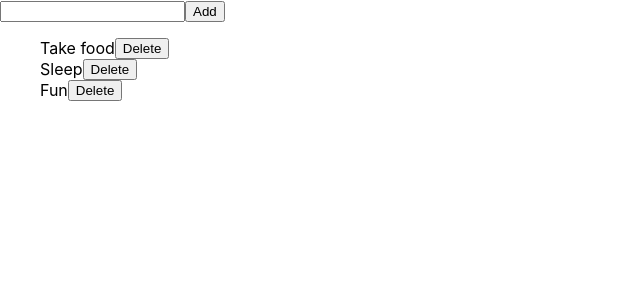
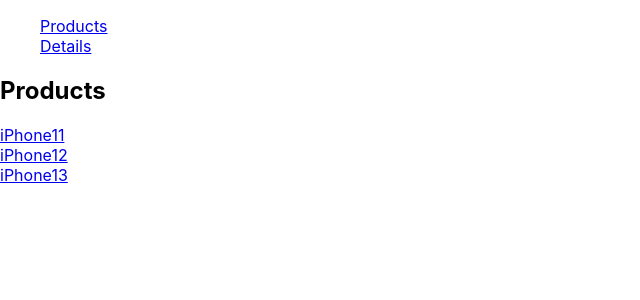
Before and after one commit to VarunChoudhary7/React, a React (Create React App) app in the folder myapp/: page / in a window 1280 px wide. Shown: the top 300 px of the page, without its empty margins (0-640 px from the left). Built offline with nearby package versions, Linux system fonts and the light colour scheme.

Commit message:
React-8th final

```diff
--- a/myapp/src/App.js
+++ b/myapp/src/App.js
@@ -1,12 +1,19 @@
 import { useState } from "react";
-import List from "./Components/List";
-
+import Details from "./Components/Details";
+import Products from "./Components/Products";
+import { Routes, Route } from "react-router-dom"
+import Navbar from "./layout/Navbar";
 
 const App = () => {
 
     return (
         <div>
-            <List />
+            <Navbar />
+            <Routes>
+                <Route path='/' element={<Products />} />
+                <Route path='/product/:name' element={<Details />} />
+            </Routes>
+            {/* we use routes to create routes and use route to provde the path  */}
         </div>
     )
 }
--- a/myapp/src/Components/AddItem.js
+++ /dev/null
@@ -1,27 +0,0 @@
-import { useState } from "react";
-import { useDispatch } from "react-redux";
-import { v4 as uuidv4 } from 'uuid';
-
-const AddItem = () => {
-    const dispatch = useDispatch()
-    const [item, setItem] = useState('')
-    const addTodo = () => {
-        console.log(item)
-        const action = {
-            type: "ADD_ITEM",
-            payload: {
-                id: uuidv4(),
-                text: item
-            }
-        }
-        dispatch(action)
-    }
-    return (
-        <div>
-            <input onChange={(e) => { setItem(e.target.value) }} type="text" />
-            <button onClick={addTodo}>Add</button>
-        </div>
-    );
-}
-
-export default AddItem;
--- /dev/null
+++ b/myapp/src/Components/Details.js
@@ -0,0 +1,18 @@
+import { useParams } from "react-router-dom";
+import { useSelector } from "react-redux";
+
+const Details = () => {
+    // console.log(useParams())
+    const { name } = useParams()
+    const products = useSelector(state => state)
+    const product = products.find(products => products.name === name)
+    console.log(product)
+    return (
+        <div>
+            <h2>{name} Details</h2>
+            {product.description}
+        </div>
+    );
+}
+
+export default Details;
--- a/myapp/src/Components/List.js
+++ /dev/null
@@ -1,31 +0,0 @@
-import { useDispatch, useSelector } from "react-redux";
-import AddItem from "./AddItem";
-
-const List = () => {
-    const items = useSelector(state => state)
-    const dispatch = useDispatch()
-
-    const handleDelete = (id) => {
-        console.log(id)
-        const action = {
-            type: "DELETE_ITEM",
-            payload: id
-        }
-        dispatch(action)
-    }
-
-    return (
-        <div>
-            <AddItem />
-            <ul>
-                {
-                    items.map(items => <li>{items.text}<button onClick={() => {
-                        handleDelete(items.id)
-                    }}>Delete</button></li>)
-                }
-            </ul>
-        </div >
-    );
-}
-
-export default List;
--- /dev/null
+++ b/myapp/src/Components/Products.js
@@ -0,0 +1,13 @@
+import { useSelector } from "react-redux";
+
+const Products = () => {
+    const products = useSelector(state => state)
+    return (
+        <div>
+            <h2>Products</h2>
+            {products.map(products => <li><a href={`product/${products.name}`}>{products.name}</a></li>)}
+        </div>
+    );
+}
+
+export default Products;
--- a/myapp/src/index.js
+++ b/myapp/src/index.js
@@ -6,28 +6,35 @@
 import reducer from './reducer/reducer';
 import { Provider } from 'react-redux'
 import { composeWithDevTools } from 'redux-devtools-extension'
+import { BrowserRouter } from "react-router-dom"
 
-const chores = [
+
+const products = [
   {
     id: 1,
-    text: "Take food"
+    name: "iPhone11",
+    description: "This is iPhone 11"
   },
   {
     id: 2,
-    text: "Sleep"
+    name: "iPhone12",
+    description: "This is iPhone 12"
   },
   {
     id: 3,
-    text: "Fun"
+    name: "iPhone13",
+    description: "This is iPhone 13"
   },
 ]
 
-const store = createStore(reducer, chores, composeWithDevTools())
+const store = createStore(reducer, products, composeWithDevTools())
 
 ReactDOM.render(
   <React.StrictMode>
     <Provider store={store}>
-      <App />
+      <BrowserRouter>
+        <App />
+      </BrowserRouter>
     </Provider>
   </React.StrictMode>,
   document.getElementById('root')
--- /dev/null
+++ b/myapp/src/layout/Navbar.js
@@ -0,0 +1,14 @@
+const Navbar = () => {
+    return (
+        <ul>
+            <li>
+                <a href="/">Products</a>
+            </li>
+            <li>
+                <a href="/details">Details</a>
+            </li>
+        </ul>
+    );
+}
+
+export default Navbar;
--- a/myapp/src/reducer/reducer.js
+++ b/myapp/src/reducer/reducer.js
@@ -1,4 +1,3 @@
-
 const reducer = (state = {}, action) => {
     const { type, payload } = action
     switch (type) {
```
Also changed, not shown: 1 other file (tests, documents, lock files or other folders).
